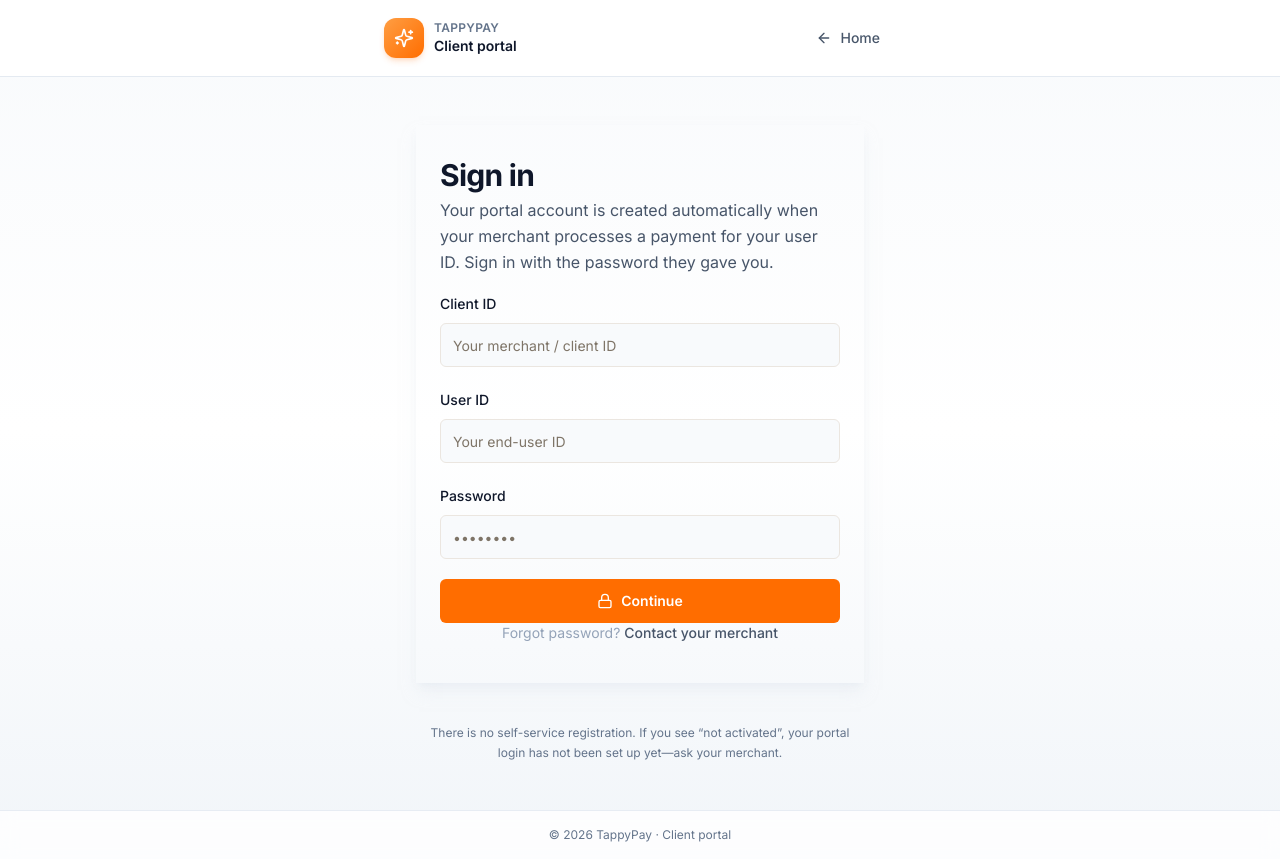
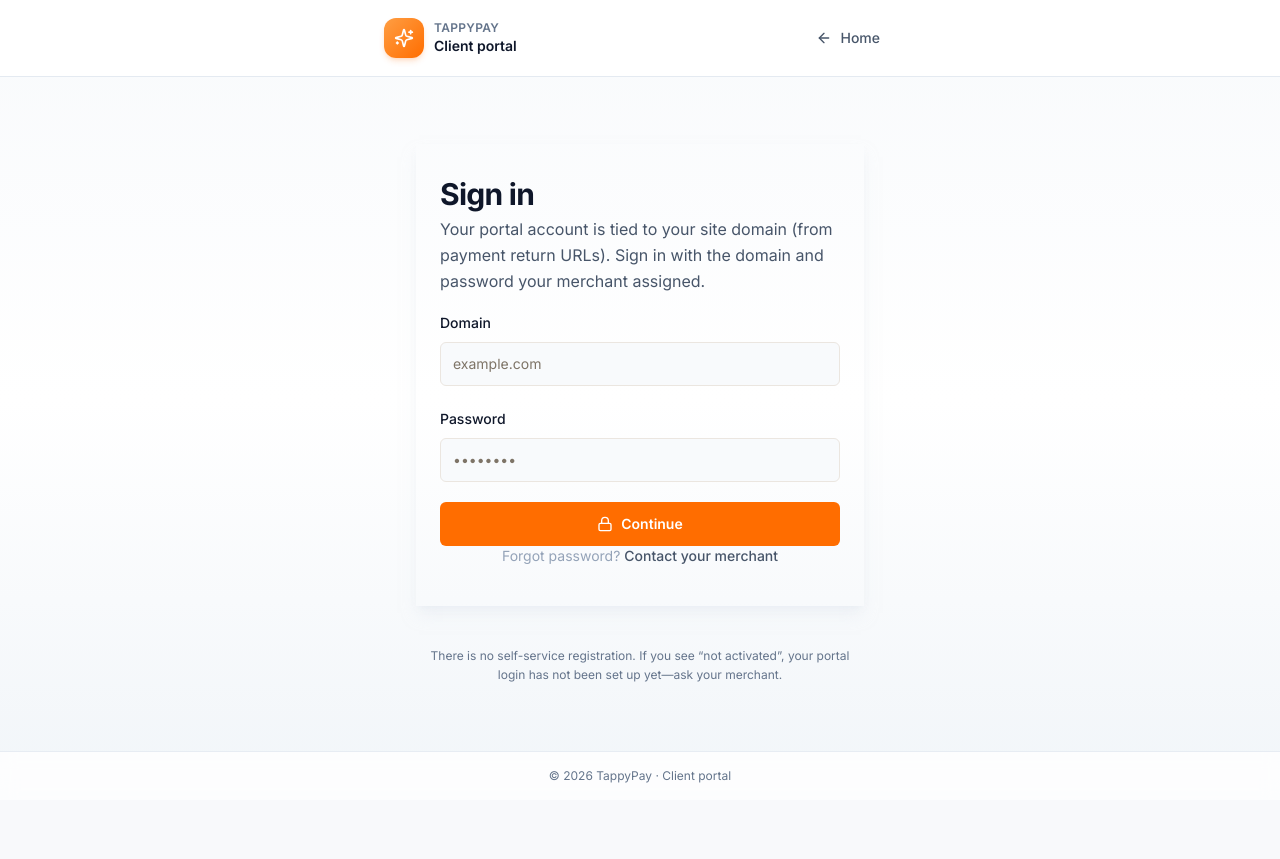
Before and after one commit to shakirjamil9/pp-client-portal, a Next.js app: page /login in a window 1280 px wide. After the commit the page ends 800 px from the top, so only its background shows below. Built offline with nearby package versions, Linux system fonts and the light colour scheme.

Commit message:
Refactor login functionality: Replace client ID and user ID with domain in login page and related components. Update API request structure and enhance user interface descriptions for clarity.

```diff
--- a/components/login-page-client.jsx
+++ b/components/login-page-client.jsx
@@ -13,8 +13,7 @@ import { usePortalAuth } from "@/components/providers/portal-auth-provider"
 export function LoginPageClient() {
   const router = useRouter()
   const { user, initializing, login } = usePortalAuth()
-  const [clientId, setClientId] = useState("")
-  const [userId, setUserId] = useState("")
+  const [domain, setDomain] = useState("")
   const [password, setPassword] = useState("")
   const [error, setError] = useState("")
   const [submitting, setSubmitting] = useState(false)
@@ -30,7 +29,7 @@ export function LoginPageClient() {
     setError("")
     setSubmitting(true)
     try {
-      await login({ clientId: clientId.trim(), userId: userId.trim(), password })
+      await login({ domain: domain.trim(), password })
       router.replace("/")
     } catch (err) {
       setError(err instanceof Error ? err.message : "Sign in failed")
@@ -82,8 +81,8 @@ export function LoginPageClient() {
             <CardHeader className="space-y-1 pb-4 pt-6 sm:pt-8">
               <CardTitle className="text-2xl font-bold tracking-tight sm:text-3xl">Sign in</CardTitle>
               <CardDescription className="text-base leading-relaxed text-slate-600 dark:text-slate-400">
-                Your portal account is created automatically when your merchant processes a payment for your user ID.
-                Sign in with the password they gave you.
+                Your portal account is tied to your site domain (from payment return URLs). Sign in with the domain and
+                password your merchant assigned.
               </CardDescription>
             </CardHeader>
             <CardContent className="space-5 pb-8 sm:pb-10">
@@ -97,33 +96,17 @@ export function LoginPageClient() {
                   </p>
                 ) : null}
                 <div className="space-y-2">
-                  <Label htmlFor="portal-client-id" className="text-base sm:text-sm">
-                    Client ID
+                  <Label htmlFor="portal-domain" className="text-base sm:text-sm">
+                    Domain
                   </Label>
                   <Input
-                    id="portal-client-id"
-                    name="clientId"
+                    id="portal-domain"
+                    name="domain"
                     autoComplete="organization"
-                    inputMode="text"
-                    placeholder="Your merchant / client ID"
-                    value={clientId}
-                    onChange={(e) => setClientId(e.target.value)}
-                    required
-                    className="h-12 min-h-[48px] touch-manipulation bg-slate-50 text-base sm:h-11 sm:min-h-0 sm:text-sm dark:bg-slate-900/60"
-                  />
-                </div>
-                <div className="space-y-2">
-                  <Label htmlFor="portal-user-id" className="text-base sm:text-sm">
-                    User ID
-                  </Label>
-                  <Input
-                    id="portal-user-id"
-                    name="userId"
-                    autoComplete="username"
-                    inputMode="text"
-                    placeholder="Your end-user ID"
-                    value={userId}
-                    onChange={(e) => setUserId(e.target.value)}
+                    inputMode="url"
+                    placeholder="example.com"
+                    value={domain}
+                    onChange={(e) => setDomain(e.target.value)}
                     required
                     className="h-12 min-h-[48px] touch-manipulation bg-slate-50 text-base sm:h-11 sm:min-h-0 sm:text-sm dark:bg-slate-900/60"
                   />
--- a/components/portal-header-bar.jsx
+++ b/components/portal-header-bar.jsx
@@ -14,10 +14,10 @@ export function PortalHeaderBar() {
       <div className="flex max-w-[min(100%,20rem)] shrink-0 items-center gap-2 sm:gap-3">
         <span
           className="hidden truncate text-xs font-medium text-slate-600 dark:text-slate-300 lg:inline xl:max-w-[12rem]"
-          title={`${user.clientId} · ${user.userId}`}
+          title={user.domain}
         >
           <span className="text-slate-400">User</span>{" "}
-          <span className="font-mono text-slate-800 dark:text-slate-100">{user.userId}</span>
+          <span className="font-mono text-slate-800 dark:text-slate-100">{user.domain}</span>
         </span>
         <Button
           type="button"
--- a/components/portal-shell-auth.jsx
+++ b/components/portal-shell-auth.jsx
@@ -11,8 +11,8 @@ export function PortalSidebarAuthFooter() {
   if (user) {
     return (
       <div className="border-t border-white/10 p-4">
-        <p className="mb-2 truncate px-1 text-xs text-slate-400" title={`${user.clientId} / ${user.userId}`}>
-          <span className="font-mono text-slate-300">{user.userId}</span>
+        <p className="mb-2 truncate px-1 text-xs text-slate-400" title={user.domain}>
+          <span className="font-mono text-slate-300">{user.domain}</span>
         </p>
         <Button
           type="button"
--- a/components/transaction-analytics-dashboard.jsx
+++ b/components/transaction-analytics-dashboard.jsx
@@ -405,11 +405,11 @@ export function TransactionAnalyticsDashboard() {
             Transaction analytics
           </h1>
           <p className="mt-1 max-w-2xl text-sm text-slate-600 dark:text-slate-400">
-            Payments linked to your account (
+            Payments for{" "}
             <code className="rounded bg-slate-200/80 px-1 py-0.5 text-xs dark:bg-slate-800">
-              {portalUser?.userId}
-            </code>
-            ). Includes approved and rejected payments only (not pending or flagged).
+              {portalUser?.domain}
+            </code>{" "}
+            (from your return URL domain). Approved and rejected only—not pending or flagged.
           </p>
         </div>
         <div className="flex flex-wrap items-center gap-2">
@@ -656,8 +656,7 @@ export function TransactionAnalyticsDashboard() {
       )}
 
       <p className="text-center text-xs text-slate-500 dark:text-slate-500">
-        Signed in as <span className="font-mono">{portalUser?.userId}</span> under client{" "}
-        <span className="font-mono">{portalUser?.clientId}</span>
+        Signed in as <span className="font-mono">{portalUser?.domain}</span>
       </p>
     </div>
   )
--- a/lib/portal-api.js
+++ b/lib/portal-api.js
@@ -48,10 +48,10 @@ export async function portalRequest(path, options = {}) {
   return body
 }
 
-export function portalLogin({ clientId, userId, password }) {
+export function portalLogin({ domain, password }) {
   return portalRequest("/api/client-portal/auth/login", {
     method: "POST",
-    body: JSON.stringify({ clientId, userId, password }),
+    body: JSON.stringify({ domain, password }),
   })
 }
 
```
